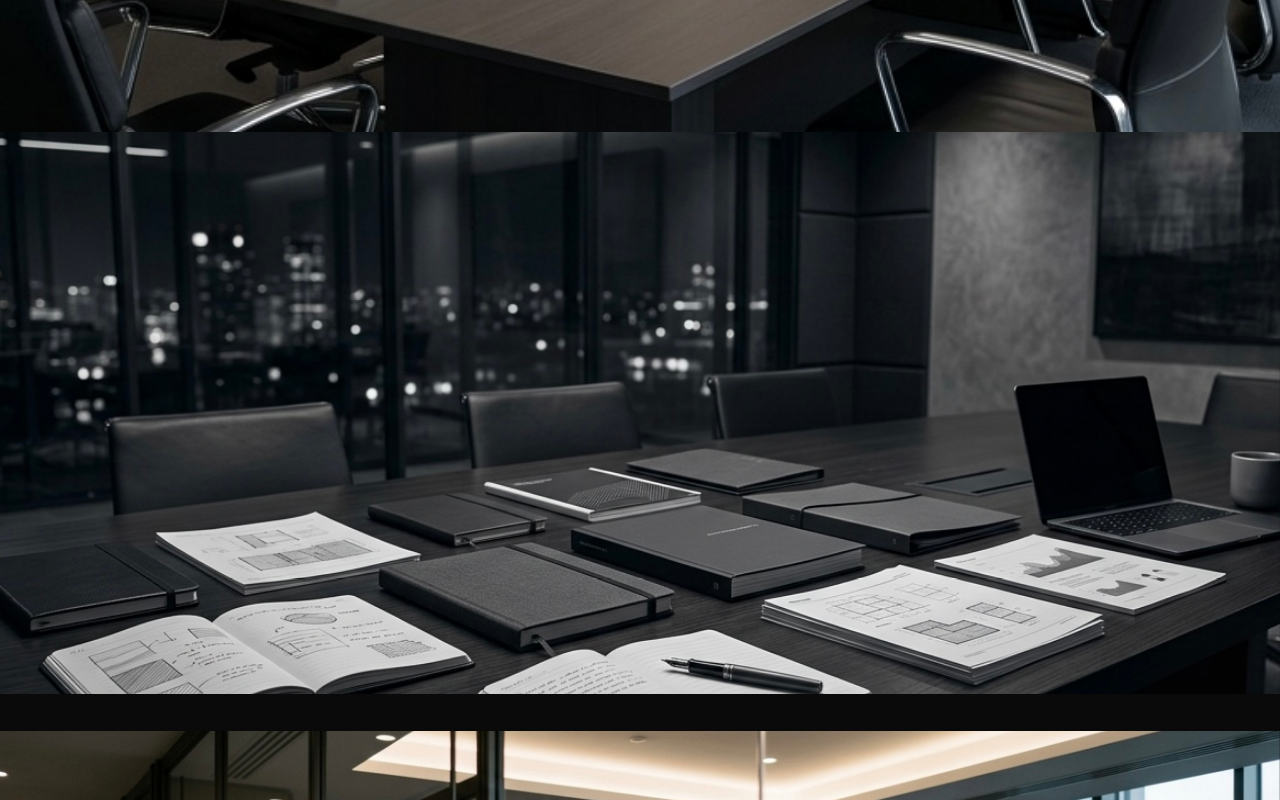
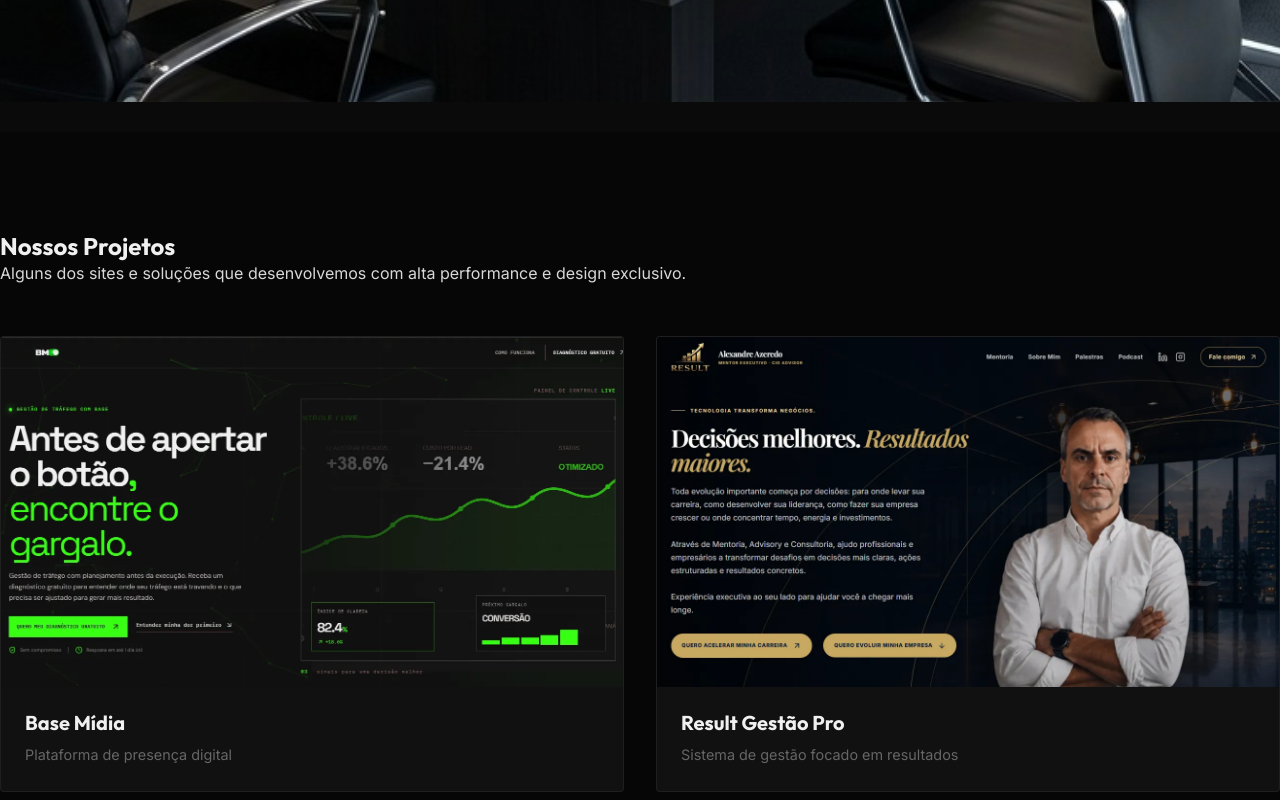
Before and after one commit to vertexxconsulting/Vertexconsulting, a React (Vite) app: page / in a window 1280 px wide. Shown: the part 1520-2320 px from the top of the page. Built offline with nearby package versions, Linux system fonts and the light colour scheme; no server answers.

Commit message:
feat: add Projetos section with webp optimized portfolio images

```diff
--- a/src/pages/LandingPage.css
+++ b/src/pages/LandingPage.css
@@ -1019,3 +1019,44 @@
   filter: blur(25px);
   transition: left 0.1s ease-out, top 0.1s ease-out;
 }
+
+.section--projects {
+  background: var(--bg-deep);
+}
+.projects-grid {
+  display: grid;
+  grid-template-columns: repeat(auto-fit, minmax(320px, 1fr));
+  gap: 32px;
+  margin-top: 48px;
+}
+.project-card {
+  background: var(--bg-raised);
+  border: 1px solid var(--line);
+  border-radius: var(--radius-sm);
+  overflow: hidden;
+  transition: transform 0.3s ease, border-color 0.3s ease, box-shadow 0.3s ease;
+}
+.project-card:hover {
+  transform: translateY(-8px);
+  border-color: var(--gold-dark);
+  box-shadow: 0 12px 30px rgba(0, 0, 0, 0.4);
+}
+.project-card img {
+  width: 100%;
+  aspect-ratio: 16 / 9;
+  object-fit: cover;
+  display: block;
+}
+.project-card__info {
+  padding: 24px;
+}
+.project-card__info h3 {
+  color: var(--text-bright);
+  font-size: 1.25rem;
+  margin-bottom: 8px;
+}
+.project-card__info p {
+  color: var(--text-dim);
+  font-size: 0.9rem;
+  margin: 0;
+}
--- a/src/pages/LandingPage.tsx
+++ b/src/pages/LandingPage.tsx
@@ -169,6 +169,7 @@ export default function LandingPage() {
             <li><button onClick={() => scrollTo('services')}>Serviços</button></li>
             <li><button onClick={() => scrollTo('about')}>Sobre</button></li>
             <li><button onClick={() => scrollTo('process')}>Processo</button></li>
+            <li><button onClick={() => scrollTo('projetos')}>Projetos</button></li>
             <li><button onClick={openForm} className="nav__cta">Fale Conosco</button></li>
           </ul>
           <button
@@ -191,6 +192,7 @@ export default function LandingPage() {
             <button onClick={() => scrollTo('services')}>Serviços</button>
             <button onClick={() => scrollTo('about')}>Sobre</button>
             <button onClick={() => scrollTo('process')}>Processo</button>
+            <button onClick={() => scrollTo('projetos')}>Projetos</button>
             <button onClick={openForm}>Fale Conosco</button>
           </div>
         </div>
@@ -232,8 +234,6 @@ export default function LandingPage() {
         </div>
       </section>
 
-
-
       {/* Services */}
       <section id="services" className="section section--photo">
         <div className="parallax-bg" style={{ backgroundImage: "url('/bg-services.jpg')" }} />
@@ -257,6 +257,34 @@ export default function LandingPage() {
                 <span className="service-card__cta">Saiba mais →</span>
               </div>
             ))}
+          </div>
+        </div>
+      </section>
+
+      {/* Projetos Section */}
+      <section id="projetos" className="section section--projects">
+        <div className="container">
+          <div className="section-header anim fade-up">
+            <h2 className="section__title">Nossos Projetos</h2>
+            <p className="section__subtitle">Alguns dos sites e soluções que desenvolvemos com alta performance e design exclusivo.</p>
+          </div>
+
+          <div className="projects-grid">
+            <div className="project-card anim fade-up" style={{ animationDelay: '0.1s' }}>
+              <img src="/usebasemidia.webp" alt="Projeto Base Midia" loading="lazy" />
+              <div className="project-card__info">
+                <h3>Base Mídia</h3>
+                <p>Plataforma de presença digital</p>
+              </div>
+            </div>
+
+            <div className="project-card anim fade-up" style={{ animationDelay: '0.2s' }}>
+              <img src="/resultgestaopro.webp" alt="Projeto Result Gestão Pro" loading="lazy" />
+              <div className="project-card__info">
+                <h3>Result Gestão Pro</h3>
+                <p>Sistema de gestão focado em resultados</p>
+              </div>
+            </div>
           </div>
         </div>
       </section>
```
Also changed, not shown: public/resultgestaopro.webp (added), public/usebasemidia.webp (added).
